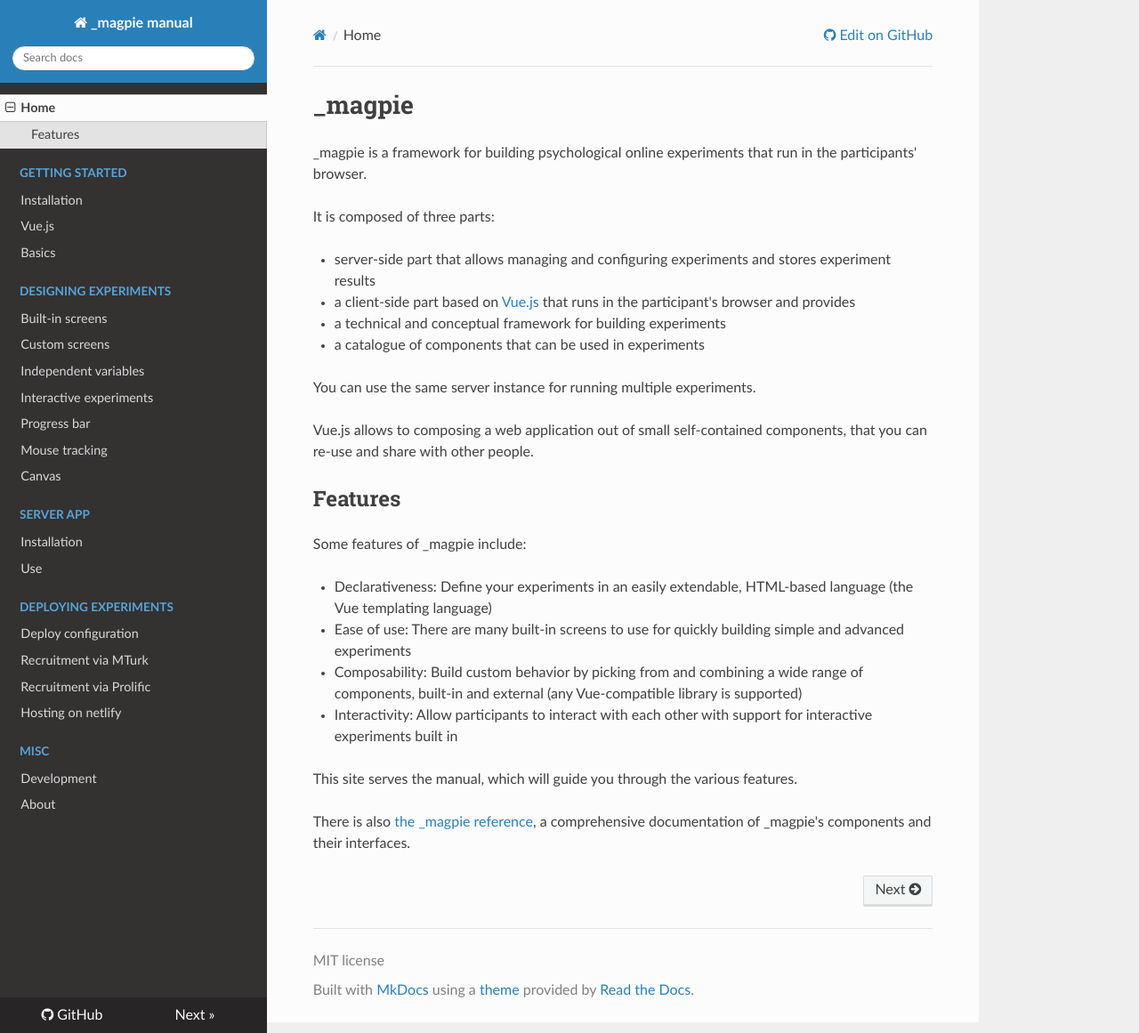
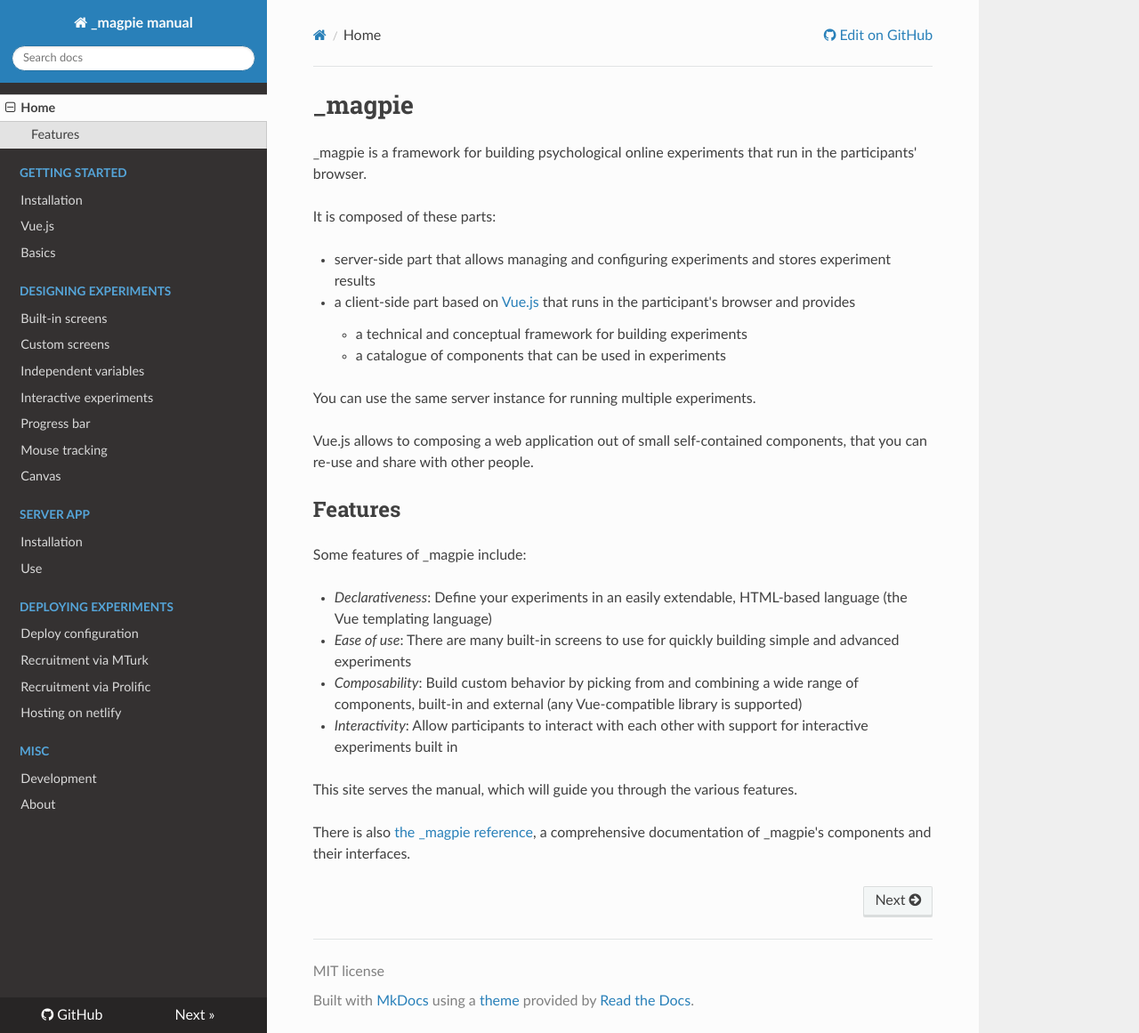
Before and after one commit to magpie-ea/magpie-v3-docs, an MkDocs documentation site: the page built from docs/index.md, in a window 1280 px wide and 1161 px high. Shown: the whole window at 89% size. Built offline with MkDocs 1.6.1, drawn with Linux system fonts in a browser that asks for light colours; nearby versions of some CDN libraries; a script that is not in the unit is left out.

Commit message:
Styling fixes

```diff
--- a/docs/index.md
+++ b/docs/index.md
@@ -1,12 +1,12 @@
 # _magpie
 _magpie is a framework for building psychological online experiments that run in the participants' browser.
 
-It is composed of three parts:
+It is composed of these parts:
 
  * server-side part that allows managing and configuring experiments and stores experiment results
  * a client-side part based on [Vue.js](https://vuejs.org/) that runs in the participant's browser and provides
-   * a technical and conceptual framework for building experiments
-   * a catalogue of components that can be used in experiments
+     * a technical and conceptual framework for building experiments
+     * a catalogue of components that can be used in experiments
 
 You can use the same server instance for running multiple experiments.
 
@@ -15,10 +15,10 @@
 ## Features
 Some features of _magpie include:
 
- * Declarativeness: Define your experiments in an easily extendable, HTML-based language (the Vue templating language)
- * Ease of use: There are many built-in screens to use for quickly building simple and advanced experiments
- * Composability: Build custom behavior by picking from and combining a wide range of components, built-in and external (any Vue-compatible library is supported)
- * Interactivity: Allow participants to interact with each other with support for interactive experiments built in
+ * *Declarativeness*: Define your experiments in an easily extendable, HTML-based language (the Vue templating language)
+ * *Ease of use*: There are many built-in screens to use for quickly building simple and advanced experiments
+ * *Composability*: Build custom behavior by picking from and combining a wide range of components, built-in and external (any Vue-compatible library is supported)
+ * *Interactivity*: Allow participants to interact with each other with support for interactive experiments built in
 
 This site serves the manual, which will guide you through the various features.
 
```
